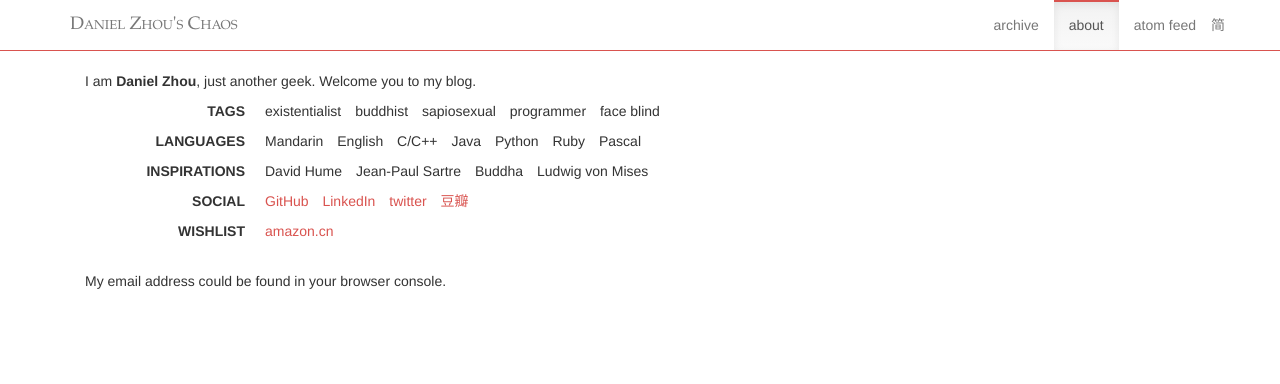
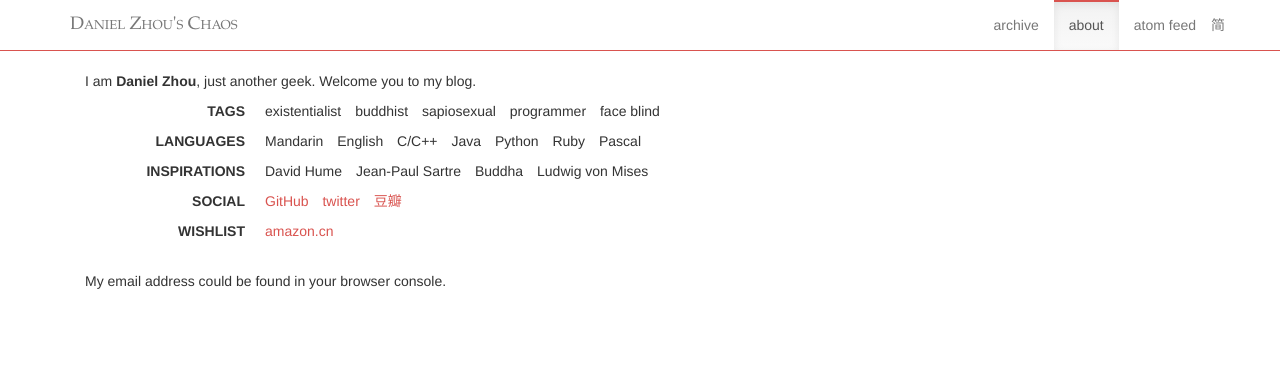
Before and after one commit to dancju/dancju.github.io, a Jekyll site: the page built from about.html, in a window 1280 px wide. Shown: the top 384 px of the page. Built offline with Jekyll 4.4.1, drawn with Linux system fonts in a browser that asks for light colours.

Commit message:
Update from Forestry.io - Updated about.html

```diff
--- a/about.html
+++ b/about.html
@@ -38,10 +38,10 @@ title: About
       <li>
         <a href="https://github.com/nerdDan" target="_blank">GitHub</a>
       </li>
-      <li>
+      <!-- <li>
         <a href="https://www.linkedin.com/in/danichau" target="_blank">LinkedIn</a>
       </li>
-      <!-- <li>
+      <li>
         <a href="https://www.quora.com/Daniel-Chau-3" target="_blank">Quora</a>
       </li> -->
       <li>
```
